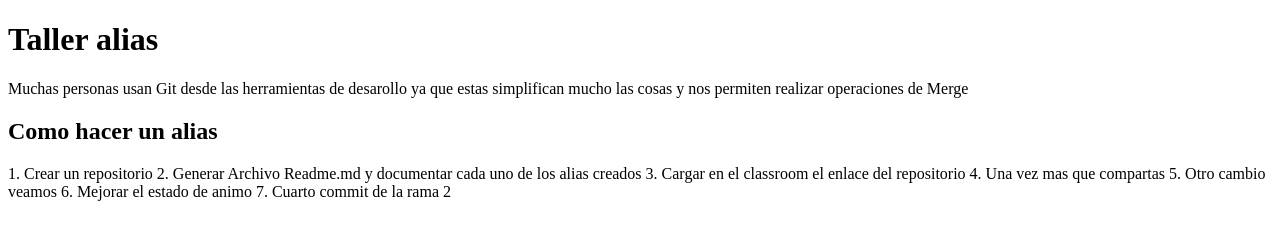
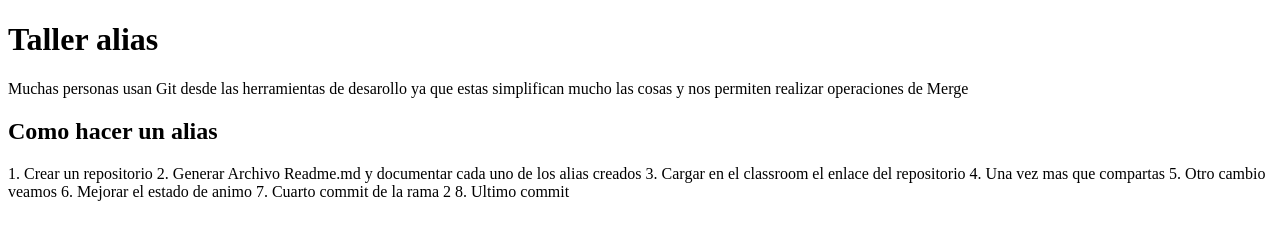
Before and after one commit to Carop1/proyectosJs, a plain HTML site: page index.html in a window 1280 px wide. Drawn offline with Linux system fonts and the light colour scheme.

Commit message:
rama 2 quinto commit

```diff
--- a/index.html
+++ b/index.html
@@ -17,6 +17,7 @@
             5. Otro cambio veamos
             6. Mejorar el estado de animo
             7. Cuarto commit de la rama 2
+            8. Ultimo commit
         </p>
     </div>
 </body>
```
